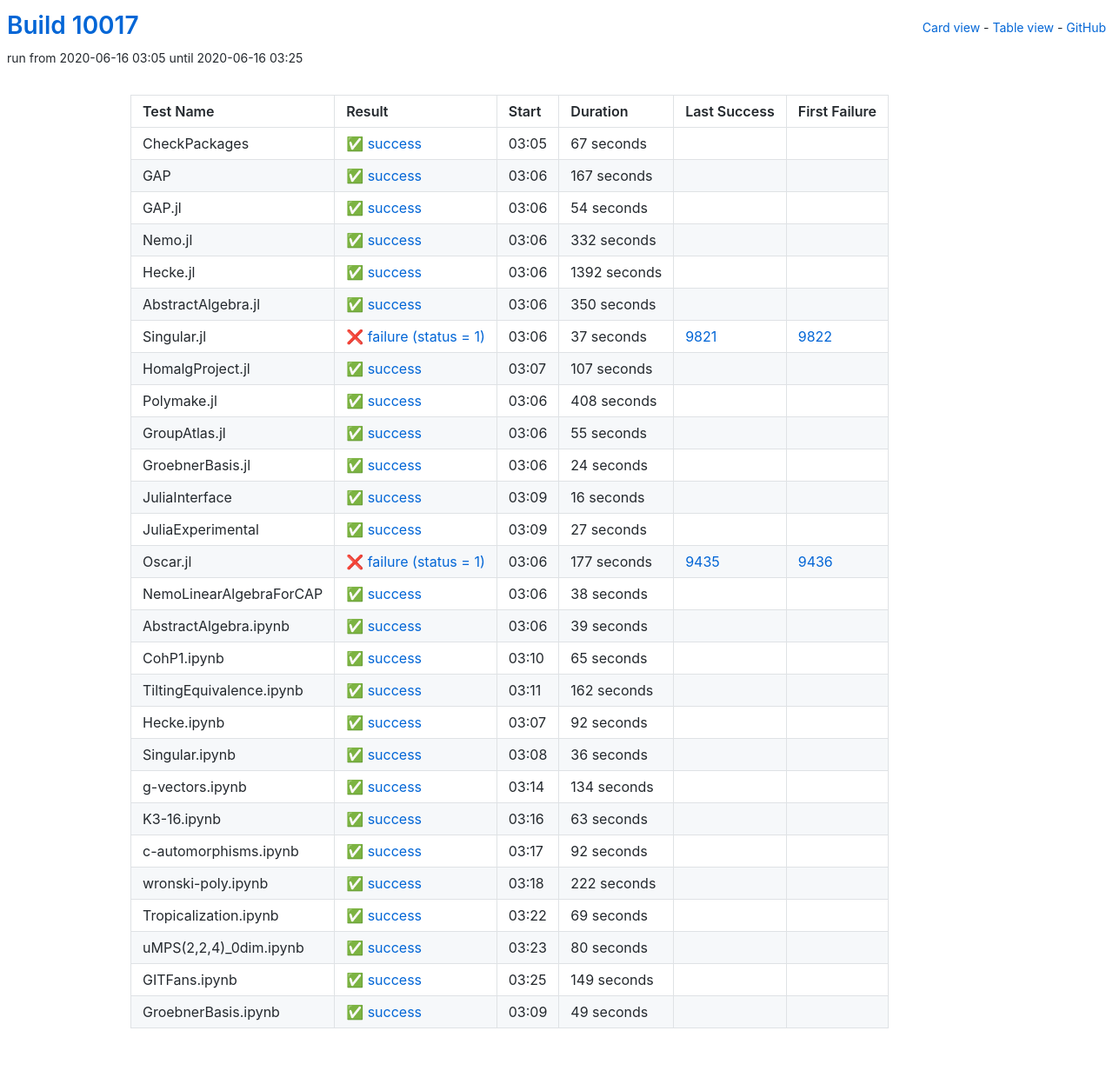
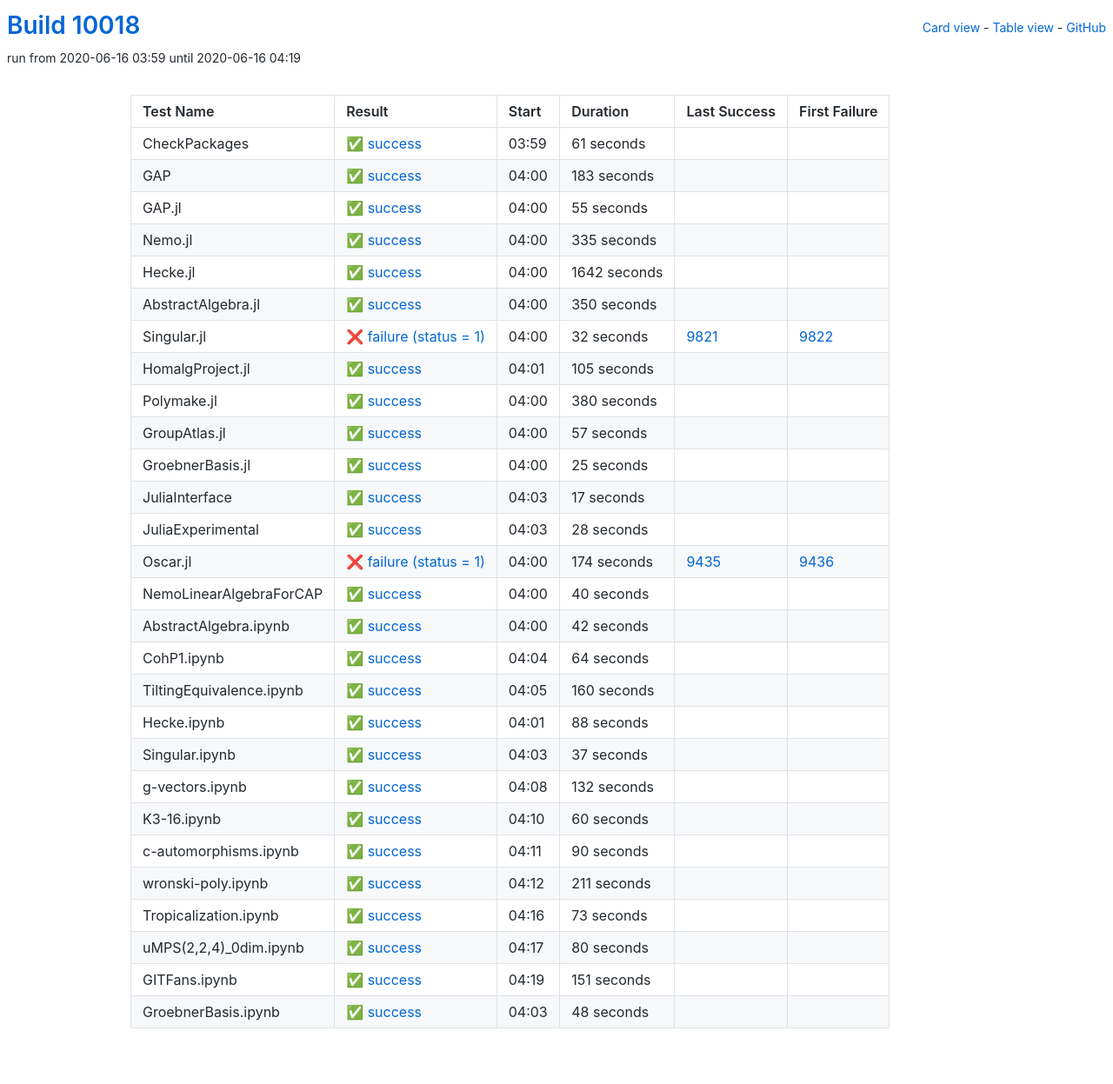
Before and after one commit to oscar-system/oscar-ci-status, a Jekyll site: the page built from table.html, in a window 1280 px wide. Shown: the whole page at 87% size. Built offline with Jekyll 4.4.1, drawn with Linux system fonts in a browser that asks for light colours.

Commit message:
Build #10018

```diff
--- a/_data/ci.yml
+++ b/_data/ci.yml
@@ -1,6 +1,6 @@
 ---
-build: 10017
-build_url: https://oscarci.mathematik.uni-kl.de/job/oscar/10017/
+build: 10018
+build_url: https://oscarci.mathematik.uni-kl.de/job/oscar/10018/
 job: oscar
 organization: oscar-system
 repo: oscar-ci-status
@@ -8,68 +8,68 @@
 tests:
 - name: CheckPackages
   id: checkpackages
-  log: https://oscarci.mathematik.uni-kl.de/job/oscar/10017/artifact/logs/build-10017/CheckPackages.log
-  start: 2020-06-16 03:05
+  log: https://oscarci.mathematik.uni-kl.de/job/oscar/10018/artifact/logs/build-10018/CheckPackages.log
+  start: 2020-06-16 03:59
   success: true
   exitcode: 0
   status: success
-  duration: 67
+  duration: 61
   last_success: false
   last_success_url:
   first_failure: false
   first_failure_url:
 - name: GAP
   id: gap
-  log: https://oscarci.mathematik.uni-kl.de/job/oscar/10017/artifact/logs/build-10017/GAP.log
-  start: 2020-06-16 03:06
+  log: https://oscarci.mathematik.uni-kl.de/job/oscar/10018/artifact/logs/build-10018/GAP.log
+  start: 2020-06-16 04:00
   success: true
   exitcode: 0
   status: success
-  duration: 167
+  duration: 183
   last_success: false
   last_success_url:
   first_failure: false
   first_failure_url:
 - name: GAP.jl
   id: gap-jl
-  log: https://oscarci.mathematik.uni-kl.de/job/oscar/10017/artifact/logs/build-10017/GAP.jl.log
-  start: 2020-06-16 03:06
+  log: https://oscarci.mathematik.uni-kl.de/job/oscar/10018/artifact/logs/build-10018/GAP.jl.log
+  start: 2020-06-16 04:00
   success: true
   exitcode: 0
   status: success
-  duration: 54
+  duration: 55
   last_success: false
   last_success_url:
   first_failure: false
   first_failure_url:
 - name: Nemo.jl
   id: nemo-jl
-  log: https://oscarci.mathematik.uni-kl.de/job/oscar/10017/artifact/logs/build-10017/Nemo.jl.log
-  start: 2020-06-16 03:06
+  log: https://oscarci.mathematik.uni-kl.de/job/oscar/10018/artifact/logs/build-10018/Nemo.jl.log
+  start: 2020-06-16 04:00
   success: true
   exitcode: 0
   status: success
-  duration: 332
+  duration: 335
   last_success: false
   last_success_url:
   first_failure: false
   first_failure_url:
 - name: Hecke.jl
   id: hecke-jl
-  log: https://oscarci.mathematik.uni-kl.de/job/oscar/10017/artifact/logs/build-10017/Hecke.jl.log
-  start: 2020-06-16 03:06
+  log: https://oscarci.mathematik.uni-kl.de/job/oscar/10018/artifact/logs/build-10018/Hecke.jl.log
+  start: 2020-06-16 04:00
   success: true
   exitcode: 0
   status: success
-  duration: 1392
+  duration: 1642
   last_success: false
   last_success_url:
   first_failure: false
   first_failure_url:
 - name: AbstractAlgebra.jl
   id: abstractalgebra-jl
-  log: https://oscarci.mathematik.uni-kl.de/job/oscar/10017/artifact/logs/build-10017/AbstractAlgebra.jl.log
-  start: 2020-06-16 03:06
+  log: https://oscarci.mathematik.uni-kl.de/job/oscar/10018/artifact/logs/build-10018/AbstractAlgebra.jl.log
+  start: 2020-06-16 04:00
   success: true
   exitcode: 0
   status: success
@@ -80,236 +80,236 @@
   first_failure_url:
 - name: Singular.jl
   id: singular-jl
-  log: https://oscarci.mathematik.uni-kl.de/job/oscar/10017/artifact/logs/build-10017/Singular.jl.log
-  start: 2020-06-16 03:06
+  log: https://oscarci.mathematik.uni-kl.de/job/oscar/10018/artifact/logs/build-10018/Singular.jl.log
+  start: 2020-06-16 04:00
   success: false
   exitcode: 1
   status: failure
-  duration: 37
+  duration: 32
   last_success: 9821
   last_success_url: https://oscarci.mathematik.uni-kl.de/job/oscar/9821/
   first_failure: 9822
   first_failure_url: https://oscarci.mathematik.uni-kl.de/job/oscar/9822/
 - name: HomalgProject.jl
   id: homalgproject-jl
-  log: https://oscarci.mathematik.uni-kl.de/job/oscar/10017/artifact/logs/build-10017/HomalgProject.jl.log
-  start: 2020-06-16 03:07
+  log: https://oscarci.mathematik.uni-kl.de/job/oscar/10018/artifact/logs/build-10018/HomalgProject.jl.log
+  start: 2020-06-16 04:01
   success: true
   exitcode: 0
   status: success
-  duration: 107
+  duration: 105
   last_success: false
   last_success_url:
   first_failure: false
   first_failure_url:
 - name: Polymake.jl
   id: polymake-jl
-  log: https://oscarci.mathematik.uni-kl.de/job/oscar/10017/artifact/logs/build-10017/Polymake.jl.log
-  start: 2020-06-16 03:06
+  log: https://oscarci.mathematik.uni-kl.de/job/oscar/10018/artifact/logs/build-10018/Polymake.jl.log
+  start: 2020-06-16 04:00
   success: true
   exitcode: 0
   status: success
-  duration: 408
+  duration: 380
   last_success: false
   last_success_url:
   first_failure: false
   first_failure_url:
 - name: GroupAtlas.jl
   id: groupatlas-jl
-  log: https://oscarci.mathematik.uni-kl.de/job/oscar/10017/artifact/logs/build-10017/GroupAtlas.jl.log
-  start: 2020-06-16 03:06
+  log: https://oscarci.mathematik.uni-kl.de/job/oscar/10018/artifact/logs/build-10018/GroupAtlas.jl.log
+  start: 2020-06-16 04:00
   success: true
   exitcode: 0
   status: success
-  duration: 55
+  duration: 57
   last_success: false
   last_success_url:
   first_failure: false
   first_failure_url:
 - name: GroebnerBasis.jl
   id: groebnerbasis-jl
-  log: https://oscarci.mathematik.uni-kl.de/job/oscar/10017/artifact/logs/build-10017/GroebnerBasis.jl.log
-  start: 2020-06-16 03:06
+  log: https://oscarci.mathematik.uni-kl.de/job/oscar/10018/artifact/logs/build-10018/GroebnerBasis.jl.log
+  start: 2020-06-16 04:00
   success: true
   exitcode: 0
   status: success
-  duration: 24
+  duration: 25
   last_success: false
   last_success_url:
   first_failure: false
   first_failure_url:
 - name: JuliaInterface
   id: juliainterface
-  log: https://oscarci.mathematik.uni-kl.de/job/oscar/10017/artifact/logs/build-10017/JuliaInterface.log
-  start: 2020-06-16 03:09
+  log: https://oscarci.mathematik.uni-kl.de/job/oscar/10018/artifact/logs/build-10018/JuliaInterface.log
+  start: 2020-06-16 04:03
   success: true
   exitcode: 0
   status: success
-  duration: 16
+  duration: 17
   last_success: false
   last_success_url:
   first_failure: false
   first_failure_url:
 - name: JuliaExperimental
   id: juliaexperimental
-  log: https://oscarci.mathematik.uni-kl.de/job/oscar/10017/artifact/logs/build-10017/JuliaExperimental.log
-  start: 2020-06-16 03:09
+  log: https://oscarci.mathematik.uni-kl.de/job/oscar/10018/artifact/logs/build-10018/JuliaExperimental.log
+  start: 2020-06-16 04:03
   success: true
   exitcode: 0
   status: success
-  duration: 27
+  duration: 28
   last_success: false
   last_success_url:
   first_failure: false
   first_failure_url:
 - name: Oscar.jl
   id: oscar-jl
-  log: https://oscarci.mathematik.uni-kl.de/job/oscar/10017/artifact/logs/build-10017/Oscar.jl.log
-  start: 2020-06-16 03:06
+  log: https://oscarci.mathematik.uni-kl.de/job/oscar/10018/artifact/logs/build-10018/Oscar.jl.log
+  start: 2020-06-16 04:00
   success: false
   exitcode: 1
   status: failure
-  duration: 177
+  duration: 174
   last_success: 9435
   last_success_url: https://oscarci.mathematik.uni-kl.de/job/oscar/9435/
   first_failure: 9436
   first_failure_url: https://oscarci.mathematik.uni-kl.de/job/oscar/9436/
 - name: NemoLinearAlgebraForCAP
   id: nemolinearalgebraforcap
-  log: https://oscarci.mathematik.uni-kl.de/job/oscar/10017/artifact/logs/build-10017/NemoLinearAlgebraForCAP.log
-  start: 2020-06-16 03:06
+  log: https://oscarci.mathematik.uni-kl.de/job/oscar/10018/artifact/logs/build-10018/NemoLinearAlgebraForCAP.log
+  start: 2020-06-16 04:00
   success: true
   exitcode: 0
   status: success
-  duration: 38
+  duration: 40
   last_success: false
   last_success_url:
   first_failure: false
   first_failure_url:
 - name: AbstractAlgebra.ipynb
   id: abstractalgebra-ipynb
-  log: https://oscarci.mathematik.uni-kl.de/job/oscar/10017/artifact/logs/build-10017/AbstractAlgebra.ipynb.log
-  start: 2020-06-16 03:06
+  log: https://oscarci.mathematik.uni-kl.de/job/oscar/10018/artifact/logs/build-10018/AbstractAlgebra.ipynb.log
+  start: 2020-06-16 04:00
   success: true
   exitcode: 0
   status: success
-  duration: 39
+  duration: 42
   last_success: false
   last_success_url:
   first_failure: false
   first_failure_url:
 - name: CohP1.ipynb
   id: cohp1-ipynb
-  log: https://oscarci.mathematik.uni-kl.de/job/oscar/10017/artifact/logs/build-10017/CohP1.ipynb.log
-  start: 2020-06-16 03:10
+  log: https://oscarci.mathematik.uni-kl.de/job/oscar/10018/artifact/logs/build-10018/CohP1.ipynb.log
+  start: 2020-06-16 04:04
   success: true
   exitcode: 0
   status: success
-  duration: 65
+  duration: 64
   last_success: false
   last_success_url:
   first_failure: false
   first_failure_url:
 - name: TiltingEquivalence.ipynb
   id: tiltingequivalence-ipynb
-  log: https://oscarci.mathematik.uni-kl.de/job/oscar/10017/artifact/logs/build-10017/TiltingEquivalence.ipynb.log
-  start: 2020-06-16 03:11
+  log: https://oscarci.mathematik.uni-kl.de/job/oscar/10018/artifact/logs/build-10018/TiltingEquivalence.ipynb.log
+  start: 2020-06-16 04:05
   success: true
   exitcode: 0
   status: success
-  duration: 162
+  duration: 160
   last_success: false
   last_success_url:
   first_failure: false
   first_failure_url:
 - name: Hecke.ipynb
   id: hecke-ipynb
-  log: https://oscarci.mathematik.uni-kl.de/job/oscar/10017/artifact/logs/build-10017/Hecke.ipynb.log
-  start: 2020-06-16 03:07
+  log: https://oscarci.mathematik.uni-kl.de/job/oscar/10018/artifact/logs/build-10018/Hecke.ipynb.log
+  start: 2020-06-16 04:01
   success: true
   exitcode: 0
   status: success
-  duration: 92
+  duration: 88
   last_success: false
   last_success_url:
   first_failure: false
   first_failure_url:
 - name: Singular.ipynb
   id: singular-ipynb
-  log: https://oscarci.mathematik.uni-kl.de/job/oscar/10017/artifact/logs/build-10017/Singular.ipynb.log
-  start: 2020-06-16 03:08
+  log: https://oscarci.mathematik.uni-kl.de/job/oscar/10018/artifact/logs/build-10018/Singular.ipynb.log
+  start: 2020-06-16 04:03
   success: true
   exitcode: 0
   status: success
-  duration: 36
+  duration: 37
   last_success: false
   last_success_url:
   first_failure: false
   first_failure_url:
 - name: g-vectors.ipynb
   id: g-vectors-ipynb
-  log: https://oscarci.mathematik.uni-kl.de/job/oscar/10017/artifact/logs/build-10017/g-vectors.ipynb.log
-  start: 2020-06-16 03:14
+  log: https://oscarci.mathematik.uni-kl.de/job/oscar/10018/artifact/logs/build-10018/g-vectors.ipynb.log
+  start: 2020-06-16 04:08
   success: true
   exitcode: 0
   status: success
-  duration: 134
+  duration: 132
   last_success: false
   last_success_url:
   first_failure: false
   first_failure_url:
 - name: K3-16.ipynb
   id: k3-16-ipynb
-  log: https://oscarci.mathematik.uni-kl.de/job/oscar/10017/artifact/logs/build-10017/K3-16.ipynb.log
-  start: 2020-06-16 03:16
+  log: https://oscarci.mathematik.uni-kl.de/job/oscar/10018/artifact/logs/build-10018/K3-16.ipynb.log
+  start: 2020-06-16 04:10
   success: true
   exitcode: 0
   status: success
-  duration: 63
+  duration: 60
   last_success: false
   last_success_url:
   first_failure: false
   first_failure_url:
 - name: c-automorphisms.ipynb
   id: c-automorphisms-ipynb
-  log: https://oscarci.mathematik.uni-kl.de/job/oscar/10017/artifact/logs/build-10017/c-automorphisms.ipynb.log
-  start: 2020-06-16 03:17
+  log: https://oscarci.mathematik.uni-kl.de/job/oscar/10018/artifact/logs/build-10018/c-automorphisms.ipynb.log
+  start: 2020-06-16 04:11
   success: true
   exitcode: 0
   status: success
-  duration: 92
+  duration: 90
   last_success: false
   last_success_url:
   first_failure: false
   first_failure_url:
 - name: wronski-poly.ipynb
   id: wronski-poly-ipynb
-  log: https://oscarci.mathematik.uni-kl.de/job/oscar/10017/artifact/logs/build-10017/wronski-poly.ipynb.log
-  start: 2020-06-16 03:18
+  log: https://oscarci.mathematik.uni-kl.de/job/oscar/10018/artifact/logs/build-10018/wronski-poly.ipynb.log
+  start: 2020-06-16 04:12
   success: true
   exitcode: 0
   status: success
-  duration: 222
+  duration: 211
   last_success: false
   last_success_url:
   first_failure: false
   first_failure_url:
 - name: Tropicalization.ipynb
   id: tropicalization-ipynb
-  log: https://oscarci.mathematik.uni-kl.de/job/oscar/10017/artifact/logs/build-10017/Tropicalization.ipynb.log
-  start: 2020-06-16 03:22
+  log: https://oscarci.mathematik.uni-kl.de/job/oscar/10018/artifact/logs/build-10018/Tropicalization.ipynb.log
+  start: 2020-06-16 04:16
   success: true
   exitcode: 0
   status: success
-  duration: 69
+  duration: 73
   last_success: false
   last_success_url:
   first_failure: false
   first_failure_url:
 - name: uMPS(2,2,4)_0dim.ipynb
   id: umps-2-2-4-0dim-ipynb
-  log: https://oscarci.mathematik.uni-kl.de/job/oscar/10017/artifact/logs/build-10017/uMPS-2-2-4-_0dim.ipynb.log
-  start: 2020-06-16 03:23
+  log: https://oscarci.mathematik.uni-kl.de/job/oscar/10018/artifact/logs/build-10018/uMPS-2-2-4-_0dim.ipynb.log
+  start: 2020-06-16 04:17
   success: true
   exitcode: 0
   status: success
@@ -320,24 +320,24 @@
   first_failure_url:
 - name: GITFans.ipynb
   id: gitfans-ipynb
-  log: https://oscarci.mathematik.uni-kl.de/job/oscar/10017/artifact/logs/build-10017/GITFans.ipynb.log
-  start: 2020-06-16 03:25
+  log: https://oscarci.mathematik.uni-kl.de/job/oscar/10018/artifact/logs/build-10018/GITFans.ipynb.log
+  start: 2020-06-16 04:19
   success: true
   exitcode: 0
   status: success
-  duration: 149
+  duration: 151
   last_success: false
   last_success_url:
   first_failure: false
   first_failure_url:
 - name: GroebnerBasis.ipynb
   id: groebnerbasis-ipynb
-  log: https://oscarci.mathematik.uni-kl.de/job/oscar/10017/artifact/logs/build-10017/GroebnerBasis.ipynb.log
-  start: 2020-06-16 03:09
+  log: https://oscarci.mathematik.uni-kl.de/job/oscar/10018/artifact/logs/build-10018/GroebnerBasis.ipynb.log
+  start: 2020-06-16 04:03
   success: true
   exitcode: 0
   status: success
-  duration: 49
+  duration: 48
   last_success: false
   last_success_url:
   first_failure: false
```
Also changed, not shown: README.md.
